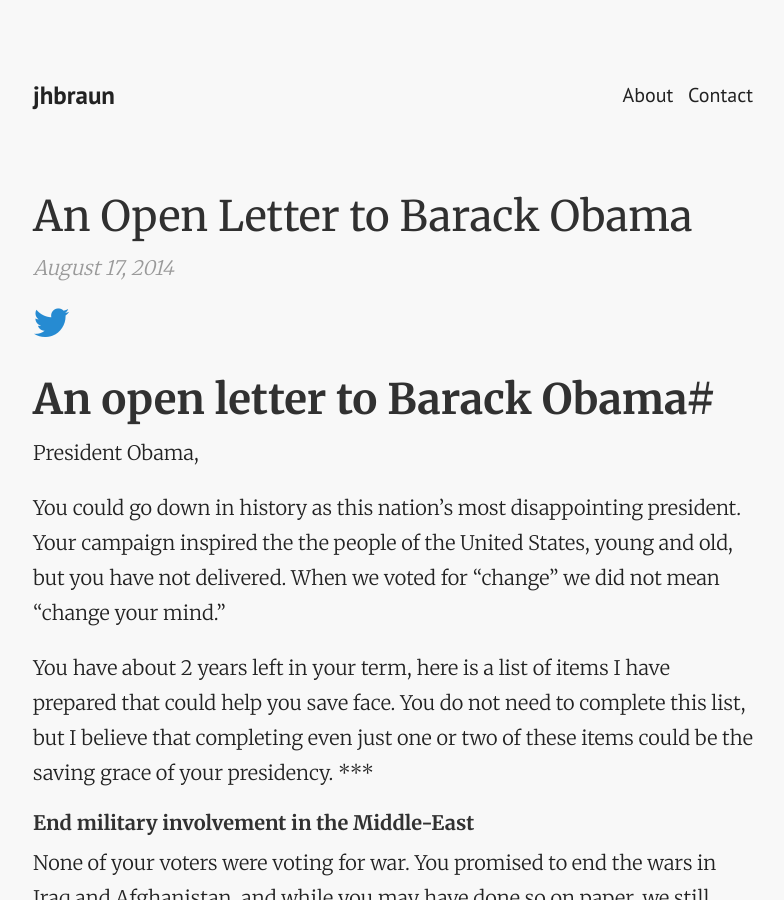
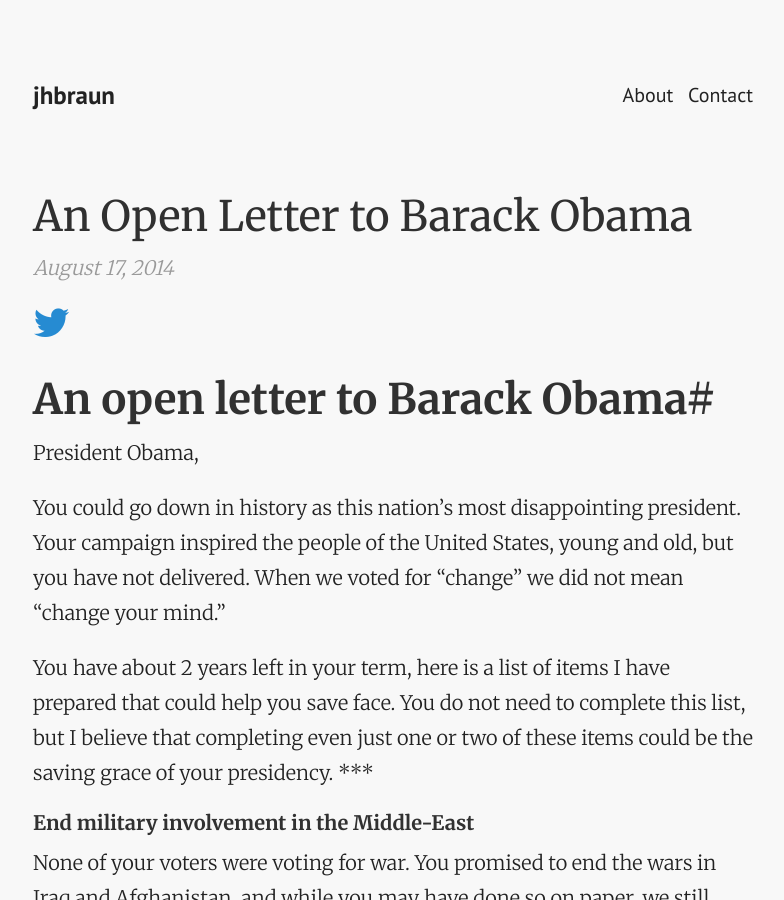
Before and after one commit to jordanhbraun/jordanhbraun.github.io, a Jekyll site: the page built from _posts/2014-08-17-An-open-letter-to-Barack-Obama.md, in a window 1280 px wide and 900 px high. Shown: the whole window, without its empty margins (247-1031 px from the left). Built offline with Jekyll 4.4.1, drawn with Linux system fonts in a browser that asks for light colours; nearby versions of some CDN libraries; Markdown is read by kramdown in place of the engine named in the settings; comment, search, counter and statistics services are not loaded; some of the changed text lies outside the part shown.

Commit message:
2 new posts

```diff
--- a/_layouts/post.html
+++ b/_layouts/post.html
@@ -6,7 +6,7 @@
   <h1 class="post-title">{{ page.title }}</h1>
   <span class="post-date">{{ page.date | date: '%B %d, %Y' }}</span>
   <div class="social_section">
-    <a href="https://twitter.com/share" data-via="geoffreybyers" data-size="large"><i class="fa fa-twitter fa-2x"></i></a>
+    <a href="https://twitter.com/share" data-via="designjordan" data-size="large"><i class="fa fa-twitter fa-2x"></i></a>
     <script>!function(d,s,id){var js,fjs=d.getElementsByTagName(s)[0],p=/^http:/.test(d.location)?'http':'https';if(!d.getElementById(id)){js=d.createElement(s);js.id=id;js.src=p+'://platform.twitter.com/widgets.js';fjs.parentNode.insertBefore(js,fjs);}}(document, 'script', 'twitter-wjs');
     </script>
   </div>
--- a/_posts/2014-08-17-An-open-letter-to-Barack-Obama.md
+++ b/_posts/2014-08-17-An-open-letter-to-Barack-Obama.md
@@ -11,7 +11,7 @@
 
 President Obama,
 
-You could go down in history as this nation's most disappointing president. Your campaign inspired the the people of the United States, young and old, but you have not delivered. When we voted for "change" we did not mean "change your mind."
+You could go down in history as this nation's most disappointing president. Your campaign inspired the people of the United States, young and old, but you have not delivered. When we voted for "change" we did not mean "change your mind."
 
 You have about 2 years left in your term, here is a list of items I have prepared that could help you save face. You do not need to complete this list, but I believe that completing even just one or two of these items could be the saving grace of your presidency.
 ***
@@ -33,4 +33,5 @@
 Please do not make excuses. George W. Bush's regime could have made any of this happen. I don't think you have what it takes to stand up and push through legislation that you believe in. Stop playing politics and start working on making this country better.
 
 Sincerely,
+
 Jordan H. Braun
```
Also changed, not shown: 2 other files.
